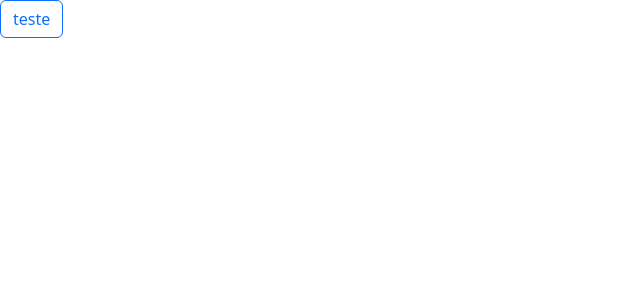
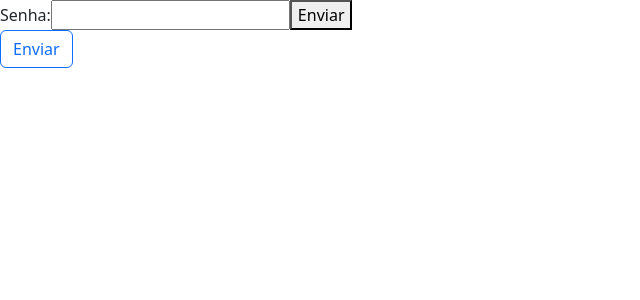
Before and after one commit to Edmundo1100/app-condominio, an Angular app: page / in a window 1280 px wide. Shown: the top 300 px of the page, without its empty margins (0-640 px from the left). Built offline with nearby package versions, Linux system fonts and the light colour scheme.

Commit message:
erro debug node 18

```diff
--- a/src/app/app-routing.module.ts
+++ b/src/app/app-routing.module.ts
@@ -1,3 +1,4 @@
+import { LoginModule } from './login/login.module';
 import { LoginComponent } from './login/login/login.component';
 import { NgModule } from '@angular/core';
 import { RouterModule, Routes } from '@angular/router';
@@ -7,7 +8,10 @@ const routes: Routes = [
 ];
 
 @NgModule({
-  imports: [RouterModule.forRoot(routes)],
+  imports: [
+    RouterModule.forRoot(routes),
+
+  ],
   exports: [RouterModule]
 })
 export class AppRoutingModule { }
--- a/src/app/app.module.ts
+++ b/src/app/app.module.ts
@@ -1,3 +1,4 @@
+import { HttpClientModule } from '@angular/common/http';
 import { NgModule } from '@angular/core';
 import { BrowserModule } from '@angular/platform-browser';
 
@@ -10,7 +11,8 @@ import { AppComponent } from './app.component';
   ],
   imports: [
     BrowserModule,
-    AppRoutingModule
+    AppRoutingModule,
+    HttpClientModule ,
   ],
   providers: [],
   bootstrap: [AppComponent]
--- a/src/app/login/login.module.ts
+++ b/src/app/login/login.module.ts
@@ -1,6 +1,7 @@
 import { NgModule } from '@angular/core';
 import { CommonModule } from '@angular/common';
 import { LoginComponent } from './login/login.component';
+import { ReactiveFormsModule } from '@angular/forms';
 
 
 
@@ -8,8 +9,10 @@ import { LoginComponent } from './login/login.component';
   declarations: [
     LoginComponent
   ],
+  exports: [LoginComponent],
   imports: [
-    CommonModule
+    CommonModule,
+    ReactiveFormsModule,
   ]
 })
 export class LoginModule { }
--- /dev/null
+++ b/src/app/login/login/encryption.service.ts
@@ -0,0 +1,27 @@
+import { Injectable } from '@angular/core';
+import { HttpClient } from '@angular/common/http';
+import { Observable } from 'rxjs';
+// import * as CryptoJS from 'crypto-js';
+
+@Injectable({
+  providedIn: 'root'
+})
+export class EncryptionService {
+  private apiUrl = 'http://localhost:3000/api'; // Altere para a URL da sua API
+
+  constructor(private http: HttpClient) { }
+
+  // Método que criptografa a senha usando a biblioteca CryptoJS
+  // encryptPassword(password: string): string {
+  //   const key = 'chave-de-criptografia'; // Altere para a sua chave de criptografia
+  //   const encryptedPassword = CryptoJS.AES.encrypt(password, key).toString();
+  //   return encryptedPassword;
+  // }
+
+  // Método que envia a senha criptografada para a API
+  // sendEncryptedPassword(encryptedPassword: string): Observable<any> {
+  //   const url = `${this.apiUrl}/users`;
+  //   const body = { password: encryptedPassword };
+  //   return this.http.post(url, body);
+  // }
+}
--- a/src/app/login/login/login.component.html
+++ b/src/app/login/login/login.component.html
@@ -1 +1,6 @@
-<button type="button" class="btn btn-outline-primary">teste</button>
+<form [formGroup]="formLogin">
+    <label for="senha">Senha:</label>
+    <input type="password" formControlName="senha">
+    <button class="btn-outline-primary">Enviar</button>
+</form>
+<button type="button" class="btn btn-outline-primary">Enviar</button>
--- a/src/app/login/login/login.component.ts
+++ b/src/app/login/login/login.component.ts
@@ -1,10 +1,35 @@
-import { Component } from '@angular/core';
+import { Component, OnInit } from '@angular/core';
+import { FormBuilder, FormGroup } from '@angular/forms';
+import { EncryptionService } from './encryption.service';
 
 @Component({
   selector: 'app-login',
   templateUrl: './login.component.html',
   styleUrls: ['./login.component.scss']
 })
-export class LoginComponent {
+export class LoginComponent implements OnInit{
 
+  public formLogin!: FormGroup;
+  public password!: string;
+
+  constructor(
+    private encryptionService: EncryptionService,
+    private formBuilder: FormBuilder
+    ) { }
+
+  ngOnInit(): void {
+    this.formLogin = this.formBuilder.group({
+      senha: ['']
+    });
+    console.log('entrou');
+
+  }
+
+  // onSubmit() {
+  //   const encryptedPassword = this.encryptionService.encryptPassword(this.password);
+  //   this.encryptionService.sendEncryptedPassword(encryptedPassword).subscribe(
+  //     res => console.log('Senha criptografada enviada com sucesso!'),
+  //     err => console.log('Erro ao enviar senha criptografada', err)
+  //   );
+  // }
 }
--- a/src/index.html
+++ b/src/index.html
@@ -2,7 +2,7 @@
 <html lang="en">
 <head>
   <meta charset="utf-8">
-  <title>AppCondominio</title>
+  <title>Quinta da Boa Vista 1</title>
   <base href="/">
   <meta name="viewport" content="width=device-width, initial-scale=1">
   <link rel="icon" type="image/x-icon" href="favicon.ico">
```
Also changed, not shown: src/conf.ts (added), 1 other file (tests, documents, lock files or other folders).
